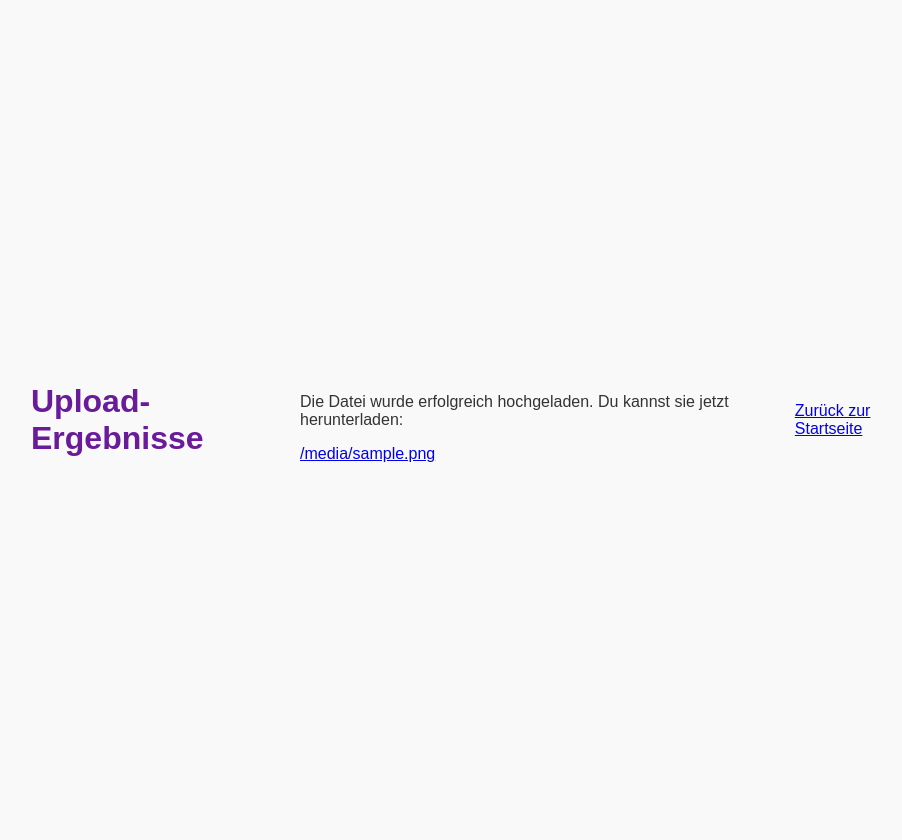
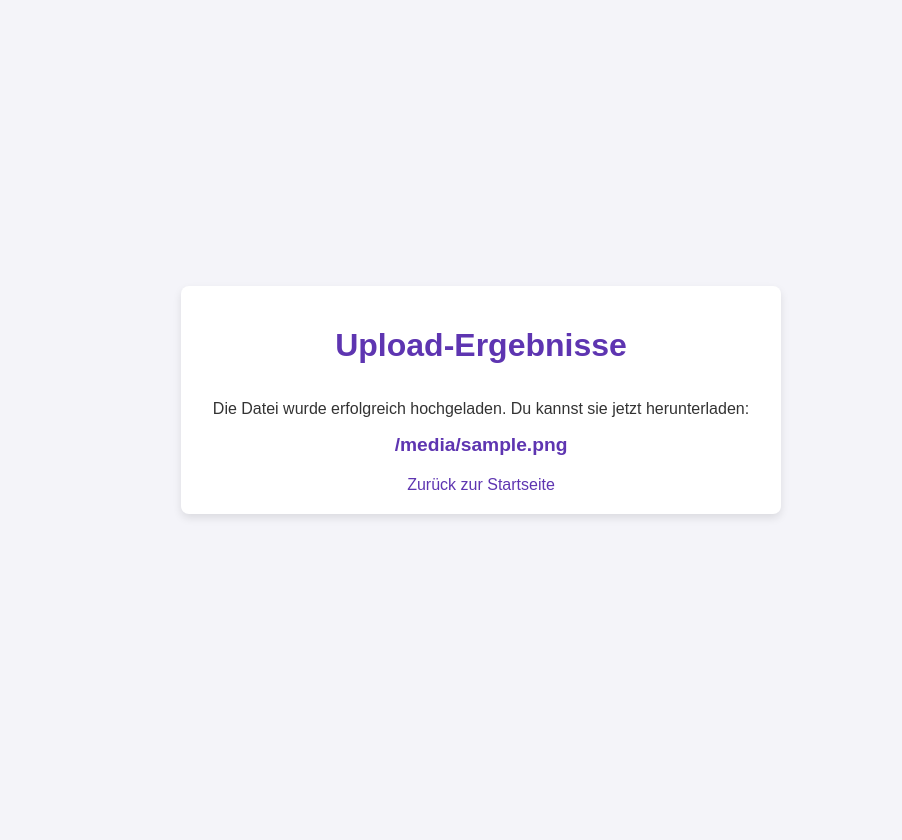
Before and after one commit to weneten/matrixtest, a Flask app: template templates/result.html in a window 1280 px wide. Shown: the whole page, without its empty margins (159-1061 px from the left). After the commit the page ends 518 px from the top, so only its background shows below. Run offline with Flask 3, Linux system fonts and the light colour scheme; the template is opened without the code that fills it: most values are stand-ins (such as "Sample title", 1, 10 or a date in 2020).

Commit message:
Update styles.css

```diff
--- a/static/css/styles.css
+++ b/static/css/styles.css
@@ -1,59 +1,59 @@
+/* styles.css */
 body {
     font-family: Arial, sans-serif;
-    background-color: #f9f9f9;
+    background-color: #f4f4f9;
     color: #333;
     margin: 0;
     padding: 0;
-}
-
-.container {
-    width: 80%;
-    max-width: 900px;
-    margin: 0 auto;
-    padding: 20px;
-}
-
-.centered {
     display: flex;
     justify-content: center;
     align-items: center;
     min-height: 100vh;
 }
 
-.upload-form {
-    background: #fff;
+.container {
+    background-color: #ffffff;
+    border-radius: 8px;
+    box-shadow: 0 4px 8px rgba(0, 0, 0, 0.1);
     padding: 20px;
-    border-radius: 8px;
-    box-shadow: 0 2px 4px rgba(0, 0, 0, 0.1);
+    max-width: 600px;
+    width: 100%;
+    box-sizing: border-box;
+}
+
+.centered {
+    display: flex;
+    flex-direction: column;
+    align-items: center;
     text-align: center;
 }
 
 h1 {
-    color: #6a1b9a; /* Abgedunkeltes Lila */
+    color: #5e35b1; /* Lila Akzentfarbe */
+    margin-bottom: 20px;
 }
 
-button {
-    background-color: #6a1b9a; /* Abgedunkeltes Lila */
-    color: #fff;
-    border: none;
-    padding: 10px 20px;
-    border-radius: 4px;
-    cursor: pointer;
+.result-content {
+    margin-bottom: 20px;
 }
 
-button:hover {
-    background-color: #5c2a91; /* Etwas dunkleres Lila */
+.download-link {
+    color: #5e35b1; /* Lila Akzentfarbe */
+    font-weight: bold;
+    text-decoration: none;
+    font-size: 1.2em;
 }
 
-.flash-messages {
-    background-color: #ffdddd;
-    color: #d8000c;
-    border: 1px solid #d8000c;
-    padding: 10px;
-    margin-top: 20px;
-    border-radius: 4px;
+.download-link:hover {
+    text-decoration: underline;
 }
 
-.flash-messages p {
-    margin: 0;
+.back-link {
+    color: #5e35b1; /* Lila Akzentfarbe */
+    text-decoration: none;
+    font-size: 1em;
 }
+
+.back-link:hover {
+    text-decoration: underline;
+}
```
